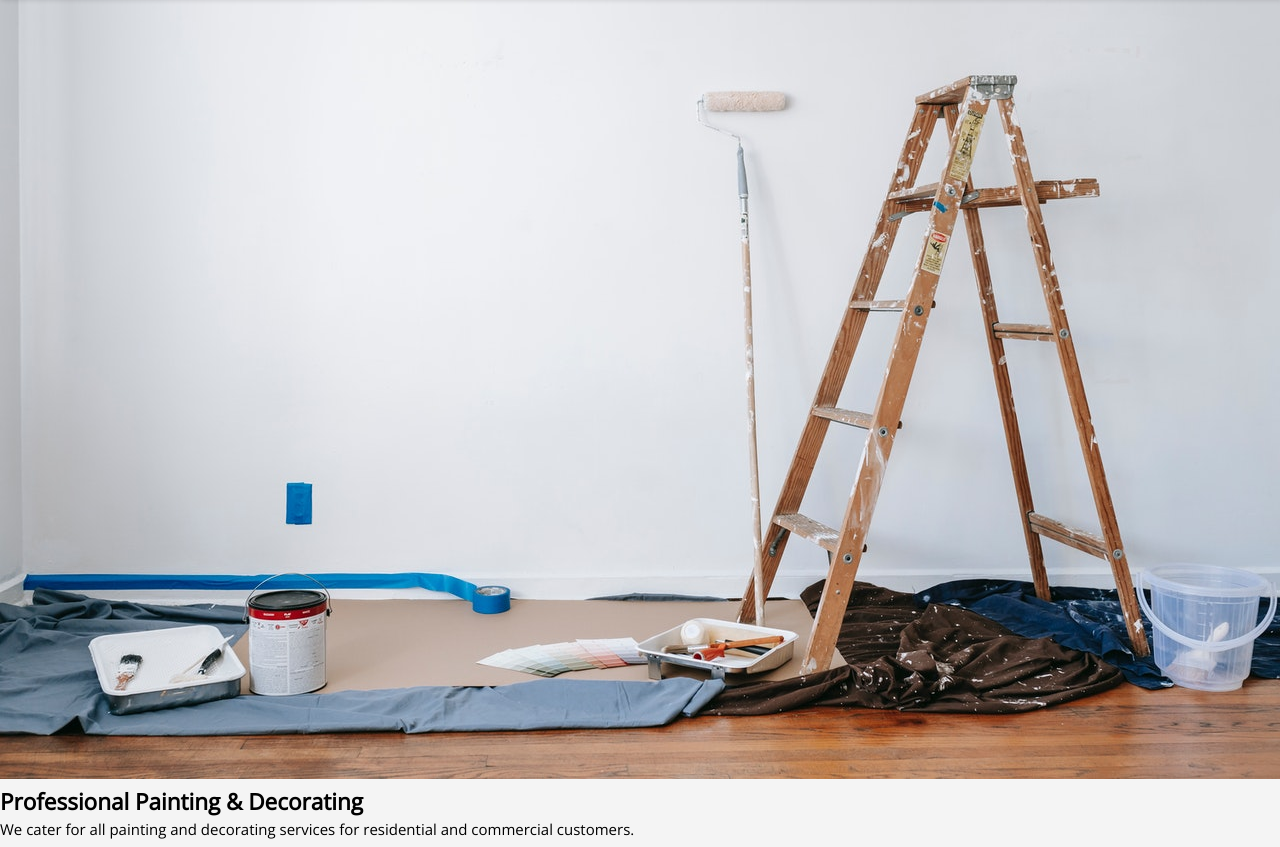
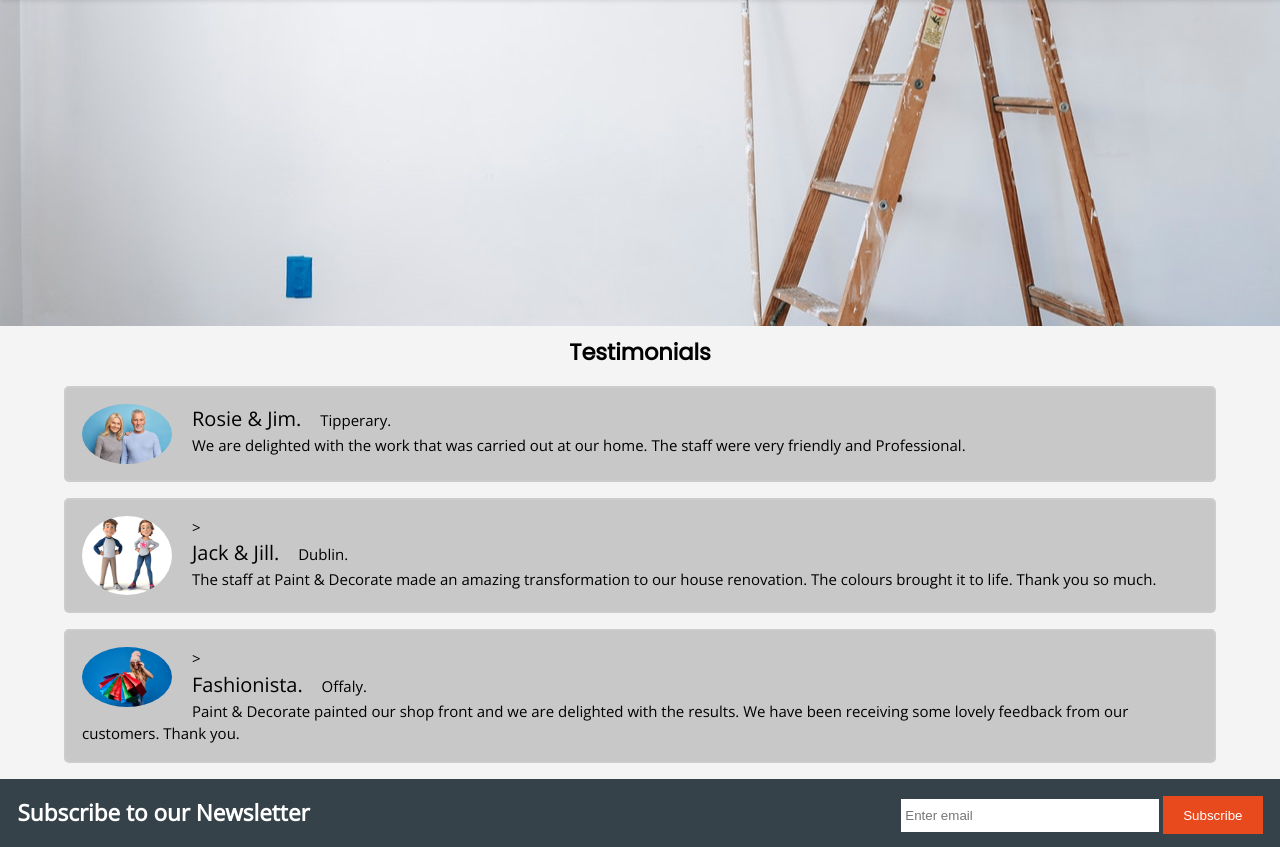
Before and after one commit to gregcotech007/paint-and-decorate-ltd, a plain HTML site: page index.html in a window 1280 px wide. Shown: the part 74-921 px from the top of the page. Drawn offline with nearby package versions, Linux system fonts and the light colour scheme.

Commit message:
Configure iPad screen layout for footer and testimonials

```diff
--- a/assets/css/style.css
+++ b/assets/css/style.css
@@ -5,6 +5,21 @@
     padding: 0;
     border: 0;
 }
+
+.container {
+  width: 90%;
+  margin: auto;
+  overflow: hidden;
+}
+
+h2 {
+  margin-top: 10px;
+  text-align: center;
+  font-family: Poppins, Helvitica, sans-serif;
+  font-weight: bold;
+}
+
+/* Body Style */
 body {
     font: 15px/1.5 Open Sans, Helvitica, sans-serif;
     margin: 0;
@@ -33,7 +48,7 @@ body {
   .header li a {
     display: block;
     padding: 20px 20px;
-    border-right: 1px solid #f4f4f4;
+    /* border-right: 1px solid #f4f4f4; */
     text-decoration: none;
     font-size: 16px;
     color: #fff;
@@ -105,8 +120,7 @@ header .logo .highlight, header .logo .current a {
     top:-5px;
 }
 
-  /* menu btn */
-
+  /* Menu Button */
 .header .menu-btn {
     display: none;
   }
@@ -127,6 +141,112 @@ header .logo .highlight, header .logo .current a {
 .header .menu-btn:checked ~ .menu-icon .nav-icon:after {
     transform: rotate(45deg);
     top: 0;
+}
+
+/* Hero Style */
+.hero-image {
+  width: 100%;
+  height: 400px;
+  background: url(../images/hero-image.jpg) no-repeat center / cover;
+  background-color: red;
+}
+.hero h1 {
+  margin-top: 100px;
+  font-size: 55px;
+  margin-top: 10px;
+}
+.hero p {
+  font-size: 20px;
+}
+
+/* Testimonials */
+.test-review {
+    border: 2px solid #ccc;
+    background-color: #c8c8c8;
+    border-radius: 5px;
+    padding: 16px;
+    margin: 16px 0;
+  }
+
+.test-review::after {
+    content: "";
+    clear: both;
+    display: table;
+  }
+
+.test-review img {
+    float: left;
+    margin-right: 20px;
+    border-radius: 50%;
+  }
+
+.test-review span {
+    font-size: 20px;
+    margin-right: 15px;
+  }
+
+/* Newsletter Style */
+ .newsletter {
+    padding: 35px;
+    color: #fff;
+    background: #35424a;
+}
+.newsletter h1 {
+    float: left;
+    margin: -17.5px;
+}
+.newsletter form {
+    float: right;
+    margin: -17.5px;
+}
+.newsletter input[type="email"] {
+    padding: 4px;
+    height: 25px;
+    width: 250px;
+}
+
+.newsletter-btn {
+  height: 38px;
+  background: #e8491d;
+  border: none;
+  padding-left: 20px;
+  padding-right: 20px;
+  color: #fff;
+}
+.newsletter-btn:hover {
+  background: #fff;
+  color: #e8491d;
+}
+
+/* Footer Style */
+footer {
+  padding: 10px;
+  margin-top: 10px;
+  color: #fff;
+  background-color: #e8491d;
+  text-align: center;
+}
+.social-networks{
+  text-align: center;
+}
+.social-networks li{
+  display: inline;
+}
+.social-networks i{
+  font-size: 160%;
+  margin: 1%;
+  padding: 5%;
+  color: #3a3a3a;
+  padding: 10px;
+  /* background-color: green; */
+  transition: transform .2s;
+  margin: 0 auto;
+}
+
+.social-networks i:hover { */
+  -ms-transform: scale(1.5); /* IE 9 */
+  -webkit-transform: scale(1.5); /* Safari 3-8 */
+  transform: scale(1.5);
 }
 
 /* 48em = 768px @ 16pt font */
@@ -162,12 +282,7 @@ header .logo .highlight, header .logo .current a {
     margin-top: 10px;
     margin-bottom: 10px;
 }
-h2 {
-    margin-top: 10px;
-    text-align: center;
-    font-family: Poppins, Helvitica, sans-serif;
-    font-weight: bold;
-}
+
 h3 {
     margin-top: 10px;
     font-family: Poppins, Helvitica, sans-serif;
@@ -213,79 +328,11 @@ header nav {
     text-align: center;
 }
 
-#hero-image {
-    width: 100%;
-    height: 400px;
-    background: url(../images/hero-image.jpg) no-repeat center / cover;
-    background-color: red;
-}
 
-#hero h1 {
-    margin-top: 100px;
-    font-size: 55px;
-    margin-top: 10px;
-}
-#hero p {
-    font-size: 20px;
-}  */
 
-/* Newsletter Style */
-/* .newsletter {
-    padding: 15px;
-    color: #fff;
-    background: #35424a;
-}
-.newsletter h1 {
-    float: left;
-}
-.newsletter form {
-    float: right;
-    margin-top: 15px;
-}
-.newsletter input[type="email"] {
-    padding: 4px;
-    height: 25px;
-    width: 250px;
-}
+ */
 
-.button_submit {
-    height: 38px;
-    background: #e8491d;
-    border: none;
-    padding-left: 20px;
-    padding-right: 20px;
-    color: #fff;
-}
-.button_submit:hover {
-    background: #fff;
-    color: #e8491d;
-} */
-
-/* Testimonials */
-/* .test-review {
-    border: 2px solid #ccc;
-    background-color: #c8c8c8;
-    border-radius: 5px;
-    padding: 16px;
-    margin: 16px 0;
-  }
-
-.test-review::after {
-    content: "";
-    clear: both;
-    display: table;
-  }
-
-.test-review img {
-    float: left;
-    margin-right: 20px;
-    border-radius: 50%;
-  }
-
-.test-review span {
-    font-size: 20px;
-    margin-right: 15px;
-  }
+/*
 .services {
     margin-top: 10px;
 }
@@ -329,36 +376,7 @@ aside.sidebar .contact input, aside.sidebar .contact textarea {
     margin-bottom: 5px;
     background: #e6e6e6;
 } */
-/* Footer Style */
-/* footer {
-    padding: 10px;
-    margin-top: 10px;
-    color: #fff;
-    background-color: #e8491d;
-    text-align: center;
-}
-.social-networks{
-    text-align: center;
-}
-.social-networks li{
-    display: inline;
-}
-.social-networks i{
-    font-size: 160%;
-    margin: 1%;
-    padding: 5%;
-    color: #3a3a3a;
-    padding: 20px;
-    background-color: green;
-    transition: transform .2s;
-    margin: 0 auto;
-  }
-   */
-  /* .social-networks i:hover { */
-    /* -ms-transform: scale(1.5);  IE 9 */
-    /* -webkit-transform: scale(1.5);  Safari 3-8 */
-    /* transform: scale(1.5);
-  } */
+
 
 /* Media Query for Testimonials */
 /* @media (max-width: 500px) {
--- a/index.html
+++ b/index.html
@@ -11,8 +11,8 @@
 </head>
 <body>
     <header class="header">
-        <!-- <div class="container">
-            <div class="logo"> -->
+        <div class="container">
+            <!-- <div class="logo"> -->
                 <a href="index.html" class="logo"><h1><span class="highlight">Wayne's </span>Paint & Decorate Ltd</h1></a>
             <!-- </div> -->
             <!-- Burger menu Navigation -->
@@ -37,8 +37,8 @@
         </div> -->
     </header>
     <!-- Landing page with image and overlay text -->
-    <section id="hero">
-        <img src="assets/images/hero-image.jpg" ></img>
+    <section class="hero-image">
+        <!-- <img src="assets/images/hero-image.jpg"></img> -->
         <div class="container">
             <h1>Professional Painting & Decorating</h1>
             <p>We cater for all painting and decorating services for residential and commercial customers.</p>
@@ -79,14 +79,14 @@
         </div>
     </section>
         <!-- Newsletter section with form option to Subscribe -->
-        <section id="newsletter">
-            <div class="container">
+        <section class="newsletter">
+            <!-- <div class="container"> -->
             <h1>Subscribe to our Newsletter</h1>
-            <form>
-                <input type="email" placeholder="Enter email" aria-placeholder="Enter email address">
-                <button type="submit" class="button_1">Subscribe</button>
+            <form action="https://formdump.codeinstitute.net/" method="POST">
+                <input type="email" id="emaiil" name="Email" placeholder="Enter email" aria-placeholder="Enter email address" required>
+                <button type="submit" class="newsletter-btn">Subscribe</button>
             </form>
-        </div>
+        <!-- </div> -->
         </section>
     <!-- Social Media Network section with links to providers -->
     <footer>
```
